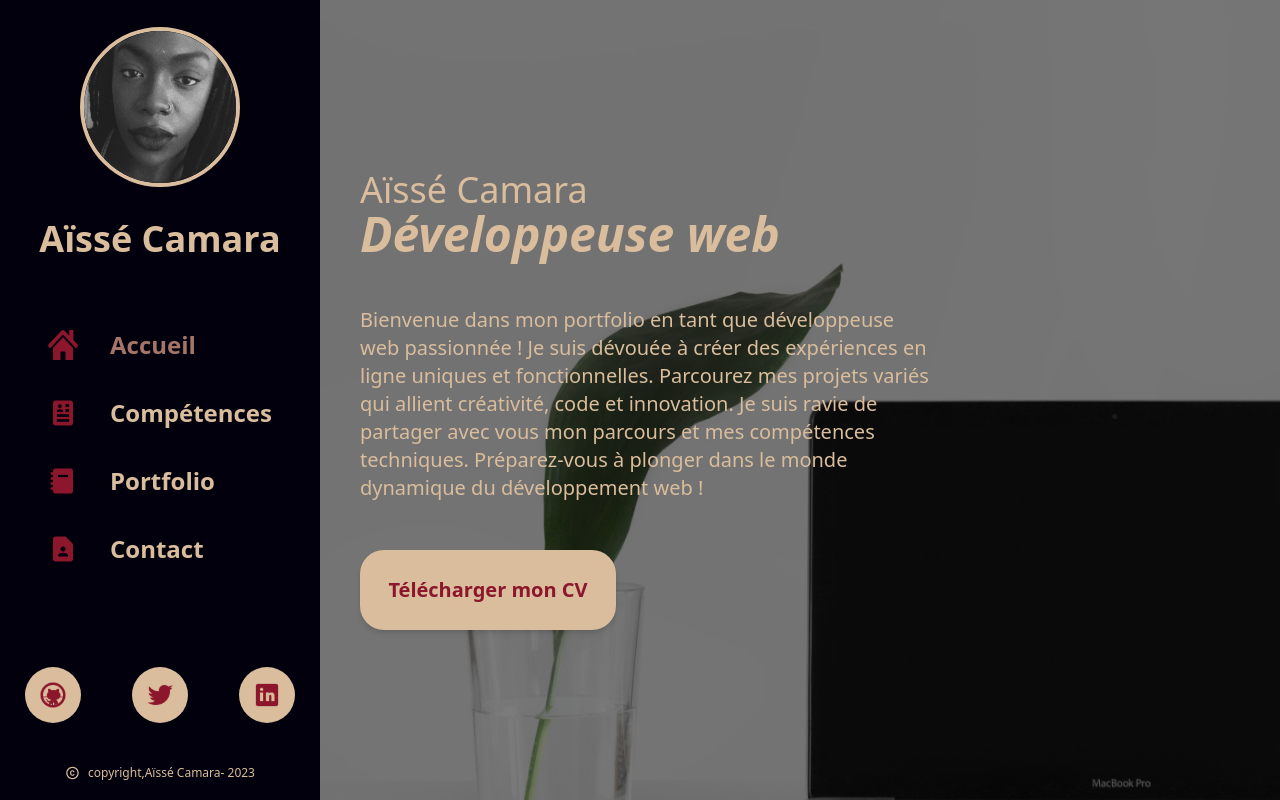
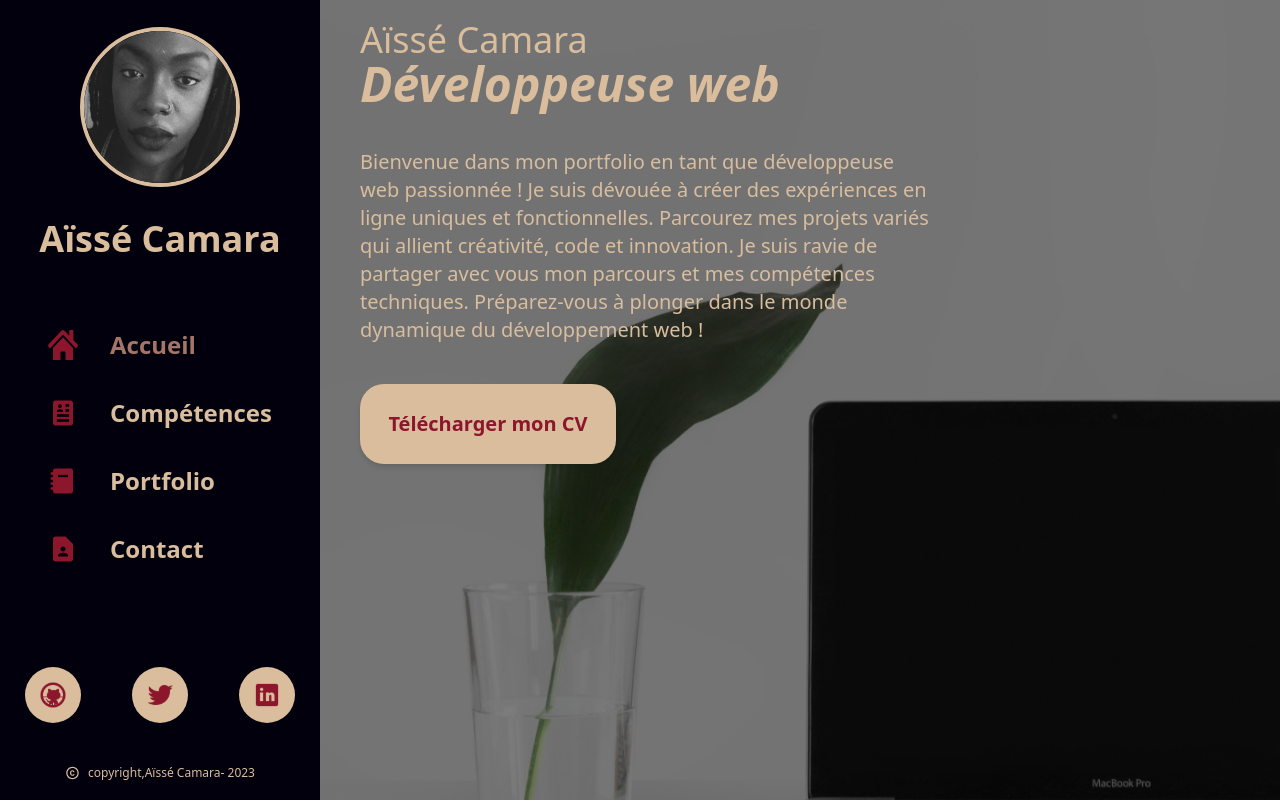
Before and after one commit to aisse59/portfolio_React_aisse, a React (Create React App) app: page /accueil in a window 1280 px wide. Built offline with nearby package versions, Linux system fonts and the light colour scheme.

Commit message:
MAJ de la page Home

```diff
--- a/src/pages/Home.js
+++ b/src/pages/Home.js
@@ -11,10 +11,10 @@ const Home = () => {
     }
 
     return (
-               <div className="flex flex-col justify-center gap-12 h-screen ">
+               <div className="pt-5 flex flex-col  gap-10 h-screen ">
 
                     {/* block nom,prénom et fonction */}
-                    <div className="ml-10">
+                    <div className="ml-10 ">
                         <h1 className="text-quaternary text-2xl md:text-4xl font-normal" >
                             Aïssé Camara
                         </h1>
@@ -28,9 +28,11 @@ const Home = () => {
                             Bienvenue dans mon portfolio en tant que développeuse web passionnée ! Je suis dévouée à créer des expériences en ligne uniques et fonctionnelles. Parcourez mes projets variés qui allient créativité, code et innovation. Je suis ravie de partager avec vous mon parcours et mes compétences techniques. Préparez-vous à plonger dans le monde dynamique du développement web !
                         </p>
                     </div>
-                    <button onClick={handleDowload} className="w-64 h-20 bg-quaternary rounded-3xl shadow-md text-secondary font-semibold text-xl  ml-10 hover:bg-secondary hover:text-quaternary duration-700" >
+                    <div>
+                    <button  onClick={handleDowload} className="w-64 h-20 bg-quaternary rounded-3xl shadow-md text-secondary font-semibold text-xl  ml-10 hover:bg-secondary hover:text-quaternary duration-700 " >
                         Télécharger mon CV
                     </button>
+                    </div>
                </div>
 
 
```
